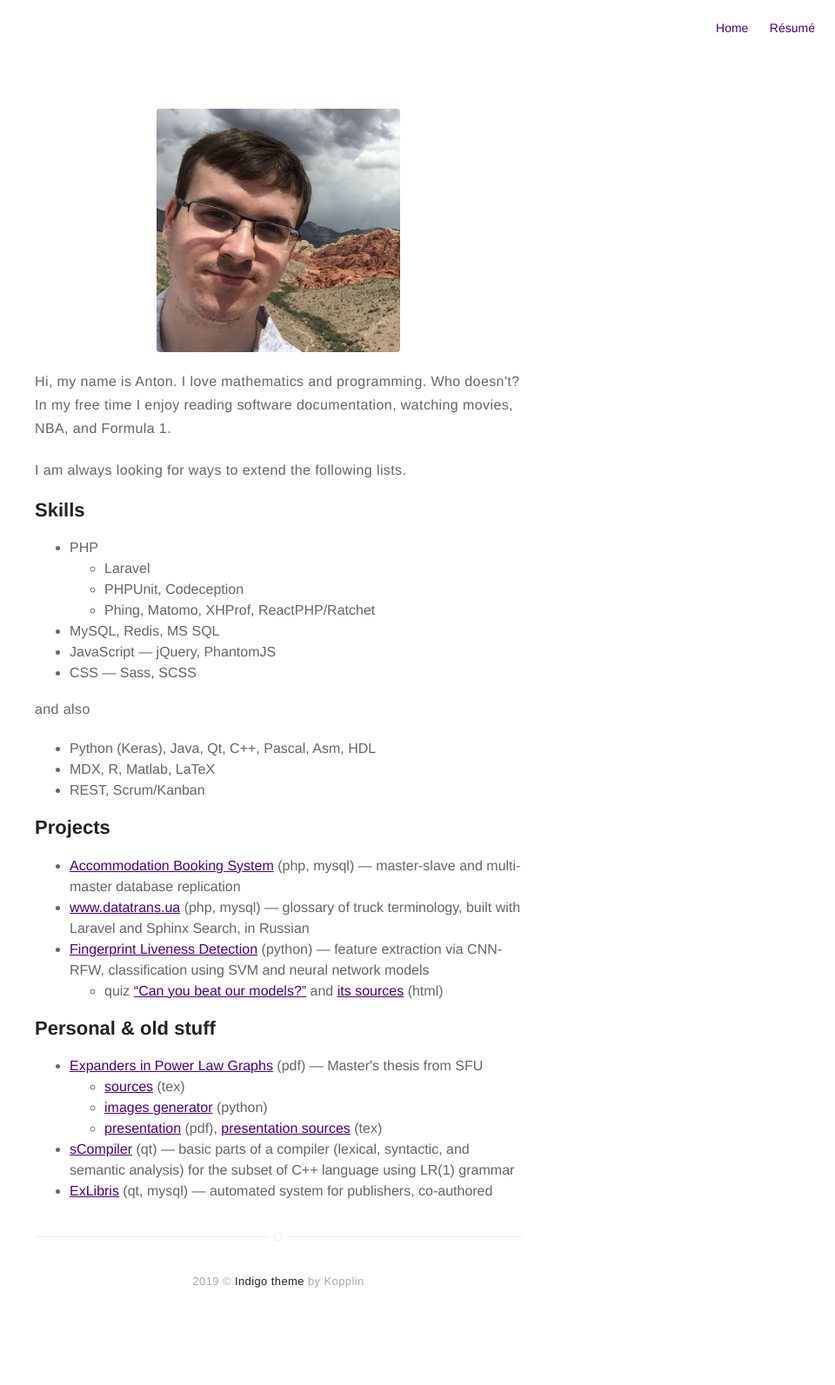
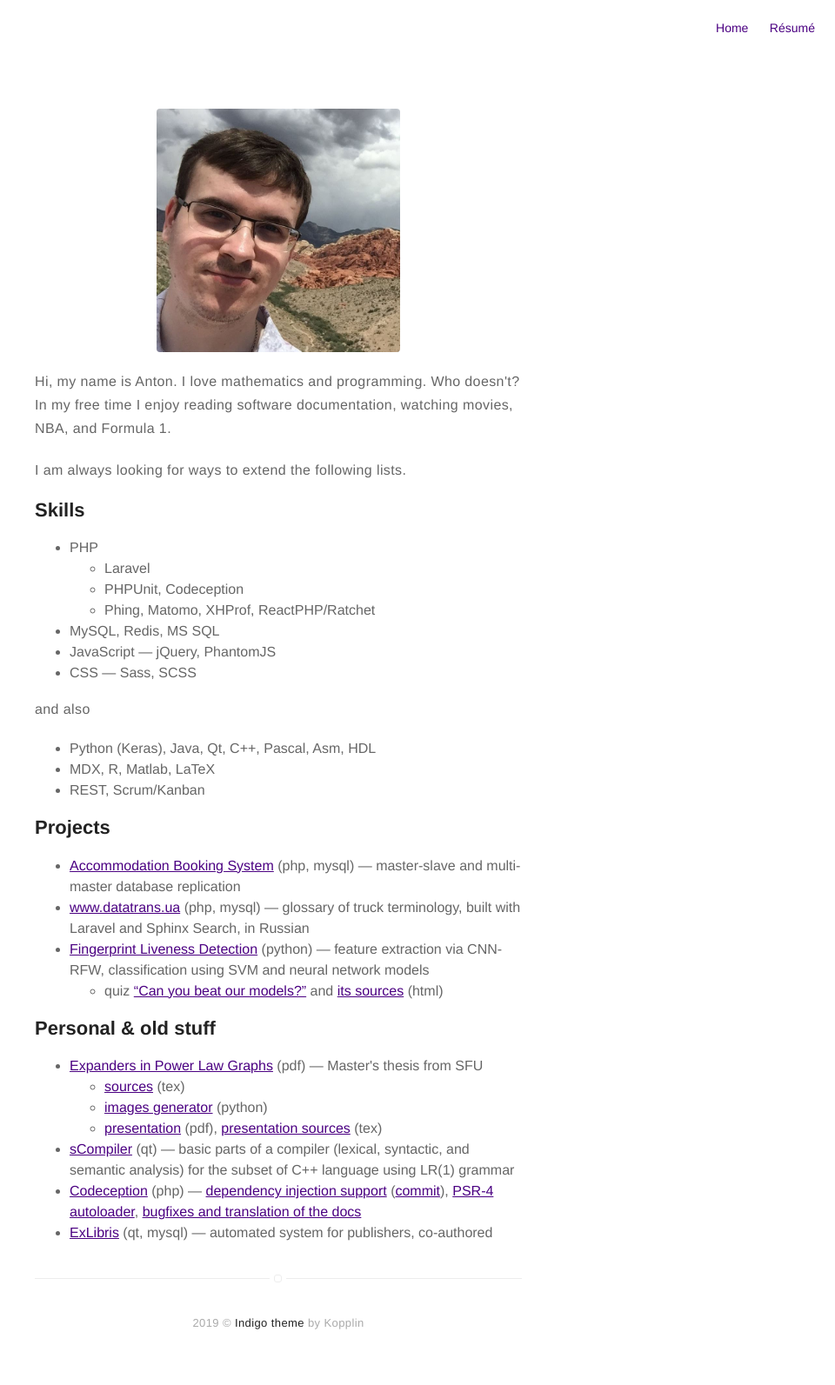
Before and after one commit to splinter89/splinter89.github.io, a Jekyll site: the page built from about.md, in a window 1280 px wide. Shown: the whole page at 87% size, without its empty margins (320-1280 px from the left). Built offline with Jekyll 4.4.1, drawn with Linux system fonts in a browser that asks for light colours; before the commit the page ends 1545 px from its top, so only the background shows below that.

Commit message:
mention codeception

```diff
--- a/about.md
+++ b/about.md
@@ -54,5 +54,6 @@ and also
         <li><a target="_blank" href="https://github.com/splinter89/expanders-in-powerlaw-graphs/releases/download/presented/presentation.pdf">presentation</a> (pdf), <a target="_blank" href="https://github.com/splinter89/expanders-in-powerlaw-graphs/blob/presentation/presentation.tex">presentation sources</a> (tex)</li>
     </ul>
     <li><a target="_blank" href="https://github.com/splinter89/scompiler">sCompiler</a> (qt)&nbsp;&mdash; basic parts of a compiler (lexical, syntactic, and semantic analysis) for the subset of C++ language using LR(1) grammar</li>
+    <li><a target="_blank" href="https://codeception.com/" rel="nofollow noopener">Codeception</a> (php)&nbsp;&mdash; <a target="_blank" href="https://github.com/Codeception/Codeception/pull/1168" rel="nofollow noopener">dependency injection support</a> (<a target="_blank" href="https://github.com/Codeception/Codeception/commit/158224282c2b2caf4607c5f7d5e9a6f14259d801" rel="nofollow noopener">commit</a>), <a target="_blank" href="https://github.com/Codeception/Codeception/pull/1228" rel="nofollow noopener">PSR-4 autoloader</a>, <a target="_blank" href="https://github.com/Codeception/Codeception/commits?author=splinter89" rel="nofollow noopener">bugfixes and translation of the docs</a></li>
     <li><a target="_blank" href="https://github.com/werwolf/ExLibris">ExLibris</a> (qt, mysql)&nbsp;&mdash; automated system for publishers, co-authored</li>
 </ul>
```
